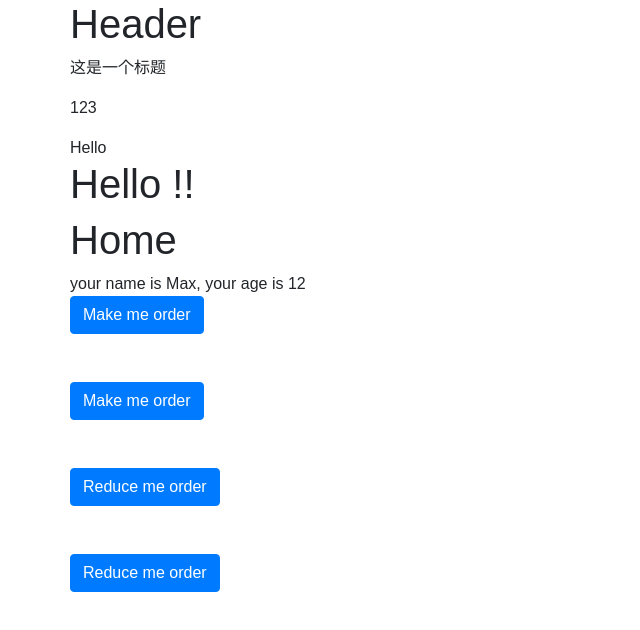
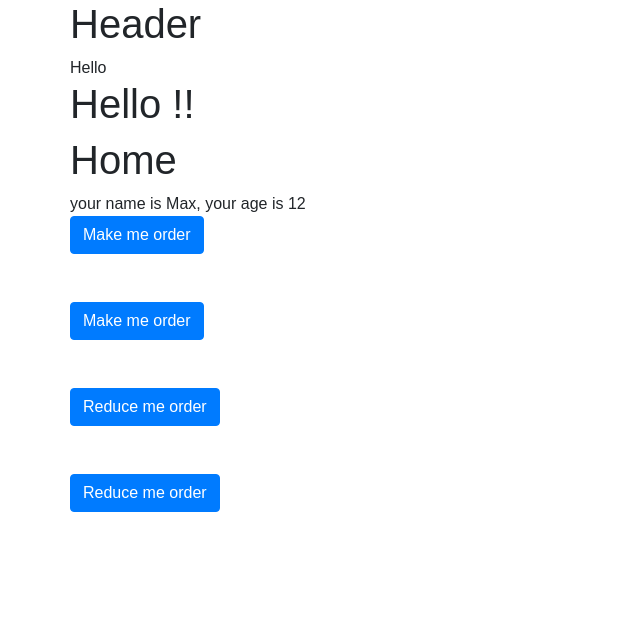
Before and after one commit to alexLlyCommit/xxsfrb, a React (Create React App) app: page / in a window 1280 px wide. Shown: the top 630 px of the page, without its empty margins (0-640 px from the left). Built offline with nearby package versions, Linux system fonts and the light colour scheme.

Commit message:
无状态组件

```diff
--- a/src/Components/Header.js
+++ b/src/Components/Header.js
@@ -1,22 +1,16 @@
-import React, { Component } from "react";
+import React from "react";
 
-export default class Header extends Component {
-  state = {
-    content: "123"
-  };
-  render() {
-    const title = "这是一个标题";
+// 无状态组件
+const Header = props => {
   return (
     <div className="container">
       <div className="row">
         <div className="col-xs-1 col-xs-offset-11">
           <h1>Header</h1>
-            <p>{title}</p>
-            <p>{this.state.content}</p>
           {true ? "Hello" : "no Ok"}
         </div>
       </div>
     </div>
   );
-  }
-}
+};
+export default Header;
```
Lines whose indentation alone changed are shown as unchanged.
